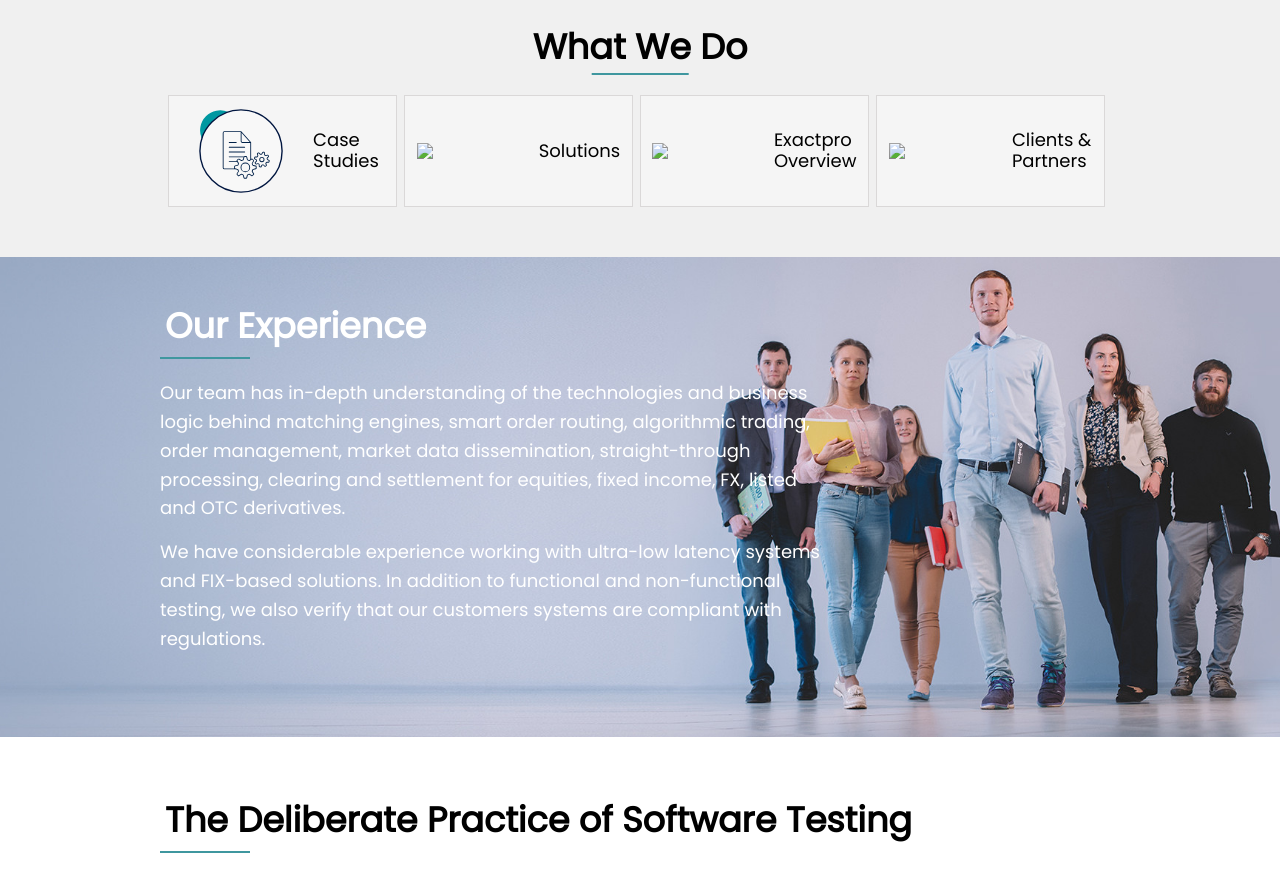
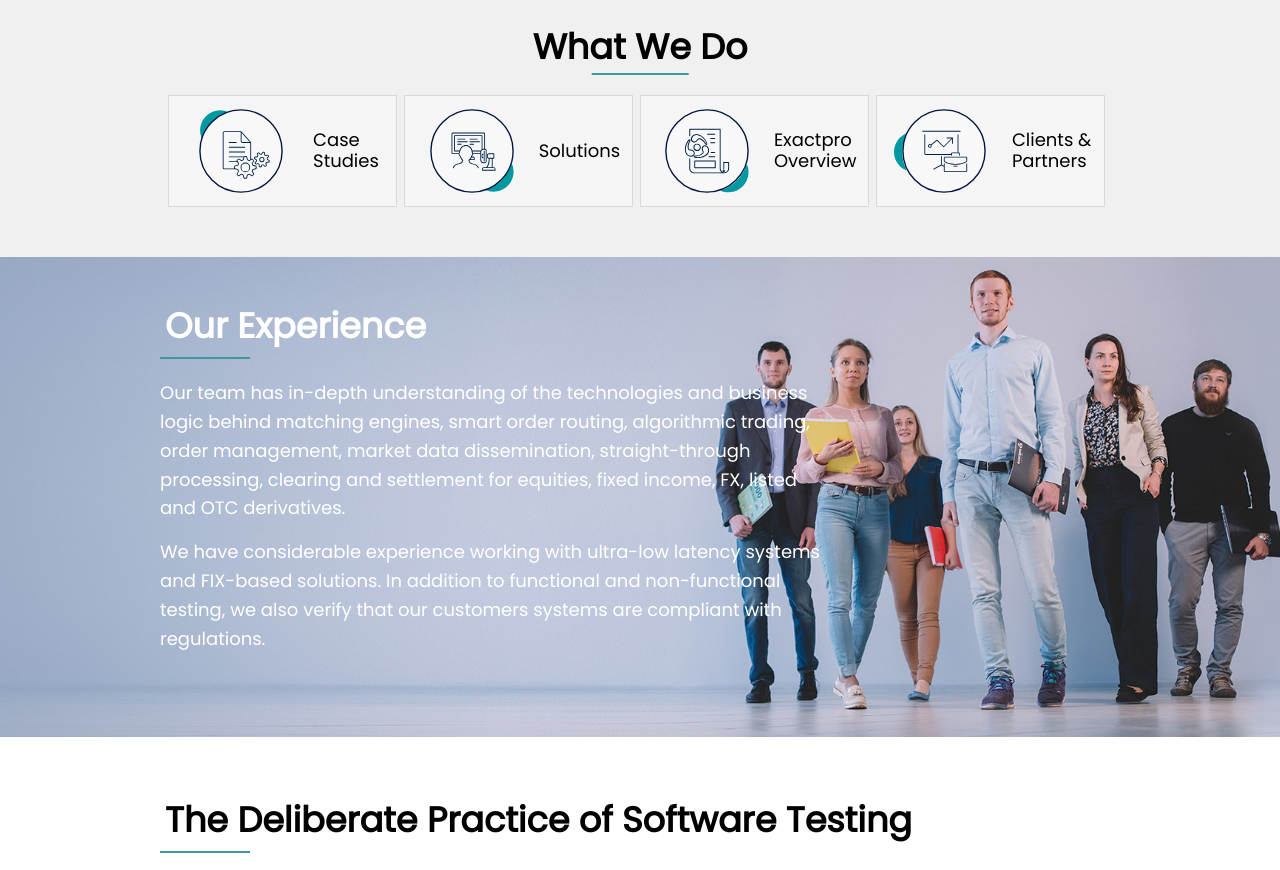
Before and after one commit to GeorgeShalamberidze/Exactpro-Page, a plain HTML site: page index.html in a window 1280 px wide. Shown: the part 880-1750 px from the top of the page. Drawn offline with nearby package versions, Linux system fonts and the light colour scheme; the site is published under a folder, as on GitHub Pages, so addresses that start at the root find nothing.

Commit message:
Update index.html

```diff
--- a/index.html
+++ b/index.html
@@ -156,20 +156,20 @@
                     </div>
                 </div>
                 <div class="option2 option">
-                    <img src="/Static/4а.svg" class="svg"/>
+                    <img src="./Static/4а.svg" class="svg"/>
                     <div class="option__content__wrapper">
                         <p>Solutions</p>
                     </div>
                 </div>
                 <div class="option3 option">
-                    <img src="/Static/7a.svg" class="svg"/>
+                    <img src="./Static/7a.svg" class="svg"/>
                     <div class="option__content__wrapper">
                         <p>Exactpro</p>
                         <p>Overview</p>
                     </div>
                 </div>
                 <div class="option3 option">
-                    <img src="/Static/2а.svg" class="svg"/>
+                    <img src="./Static/2а.svg" class="svg"/>
                     <div class="option__content__wrapper">
                         <p>Clients &</p>
                         <p>Partners</p>
```
